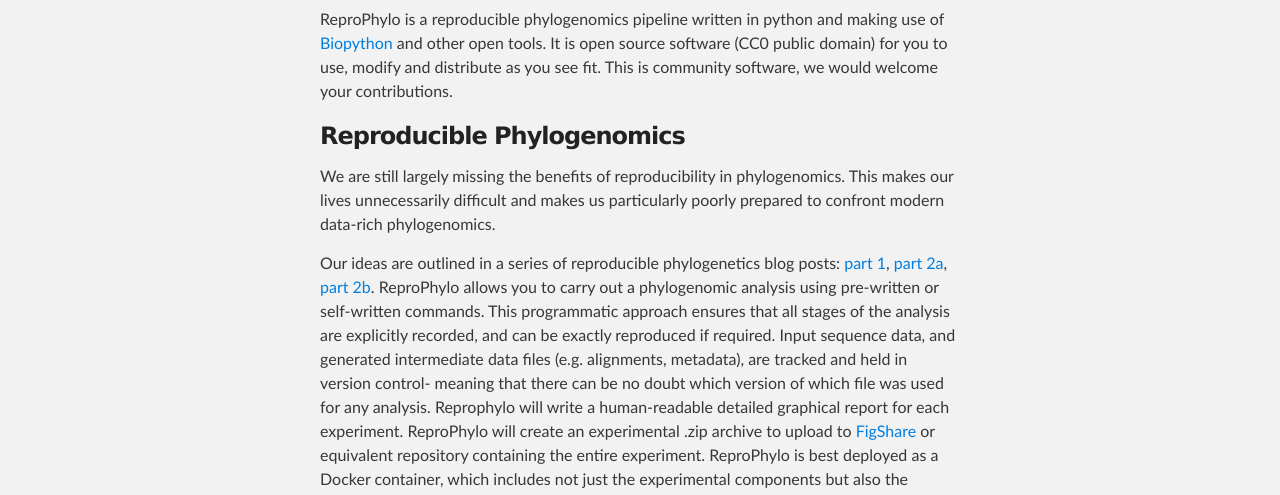
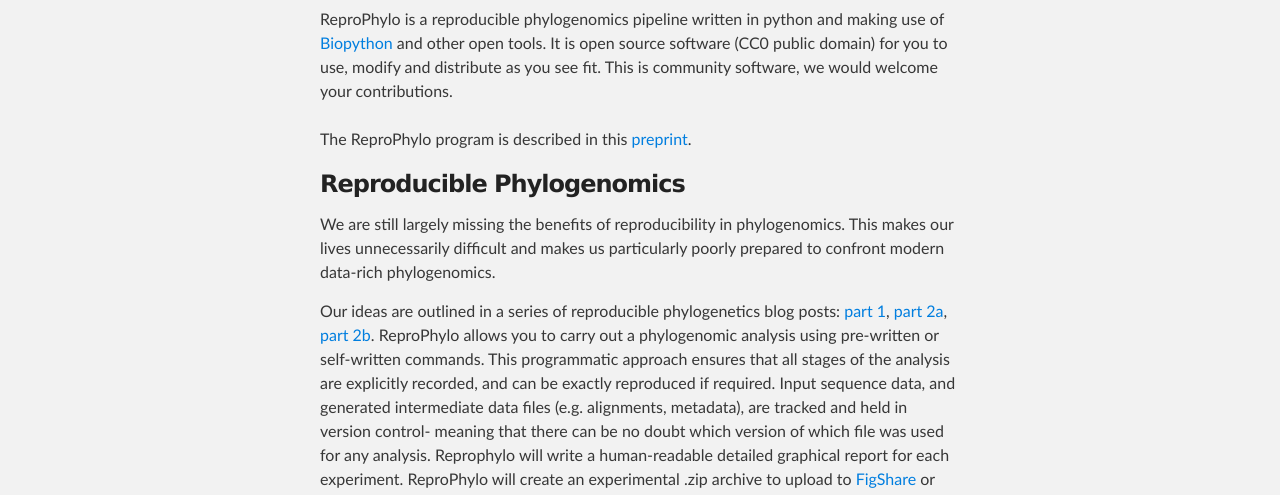
Before and after one commit to HullUni-bioinformatics/ReproPhylo, a plain HTML site: page index.html in a window 1280 px wide. Shown: the part 299-794 px from the top of the page. Drawn offline with Linux system fonts and the light colour scheme.

Commit message:
preprint link added

```diff
--- a/index.html
+++ b/index.html
@@ -34,7 +34,8 @@
         <h3>
 <a id="reprophylo" class="anchor" href="#reprophylo" aria-hidden="true"><span class="octicon octicon-link"></span></a>ReproPhylo</h3>
 
-<p>ReproPhylo is a reproducible phylogenomics pipeline written in python and making use of <a href="http://www.biopython.org/">Biopython</a> and other open tools. It is open source software (CC0 public domain) for you to use, modify and distribute as you see fit. This is community software, we would welcome your contributions.</p>
+<p>ReproPhylo is a reproducible phylogenomics pipeline written in python and making use of <a href="http://www.biopython.org/">Biopython</a> and other open tools. It is open source software (CC0 public domain) for you to use, modify and distribute as you see fit. This is community software, we would welcome your contributions.<br><br>
+The ReproPhylo program is described in this <a href="http://biorxiv.org/content/early/2015/05/15/019349">preprint</a>.</p>
 
 <h3>
 <a id="reproducible-phylogenomics" class="anchor" href="#reproducible-phylogenomics" aria-hidden="true"><span class="octicon octicon-link"></span></a>Reproducible Phylogenomics</h3>
```
